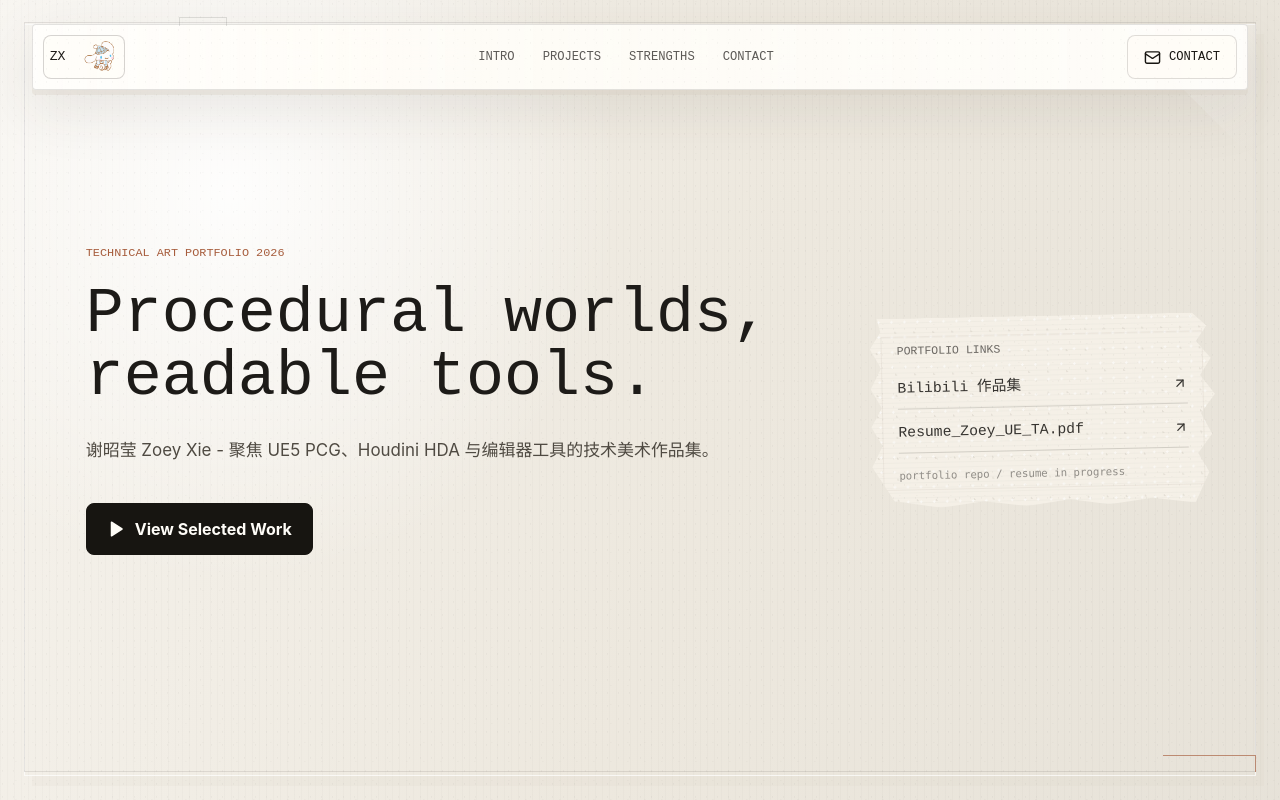
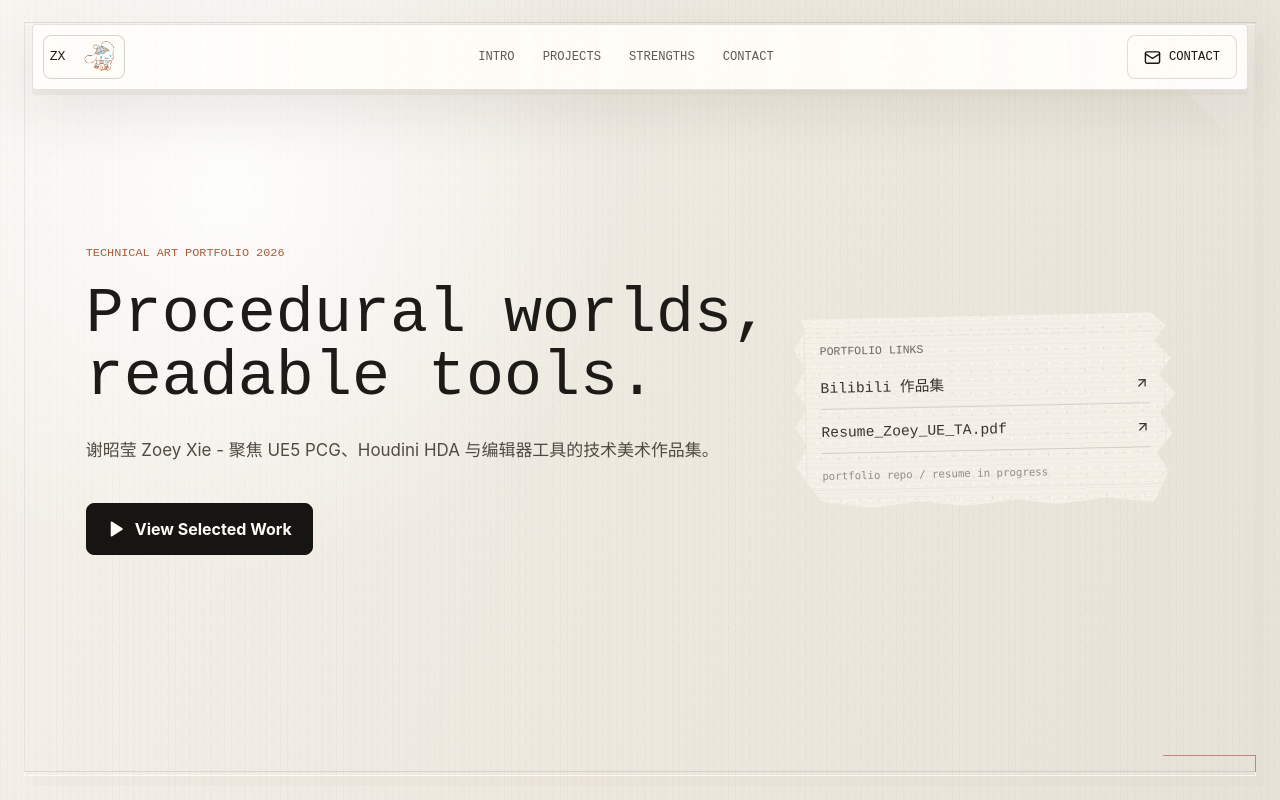
Before and after one commit to zoey-billd/Portfolio, a React (Vite) app: page / in a window 1280 px wide. Shown: the top 800 px of the page. Built offline with nearby package versions, Linux system fonts and the light colour scheme; a web font is replaced by a local one.

Commit message:
Refine fixed navigation and paper card

```diff
--- a/src/App.jsx
+++ b/src/App.jsx
@@ -106,6 +106,7 @@ function App() {
     <ProjectArticlePage project={activeProject} />
   ) : (
     <main className="site-shell">
+      <NavBar />
       <Hero />
       <Intro />
       <Projects />
@@ -286,7 +287,6 @@ function Hero() {
         </div>
         <p className="scrap-note">portfolio repo / resume in progress</p>
       </aside>
-      <NavBar />
       <div className="hero-inner">
         <p className="eyebrow">Technical Art Portfolio 2026</p>
         <h1>
--- a/src/styles.css
+++ b/src/styles.css
@@ -36,6 +36,7 @@
 
 html {
   scroll-behavior: smooth;
+  scroll-padding-top: 96px;
   background: var(--paper);
 }
 
@@ -313,18 +314,6 @@ video {
   transform: translateX(-50%);
 }
 
-.nav-bar::before {
-  position: absolute;
-  top: -8px;
-  left: 12%;
-  width: 46px;
-  height: 8px;
-  border: 1px solid rgba(29, 27, 24, 0.12);
-  border-bottom: 0;
-  content: "";
-  pointer-events: none;
-}
-
 .brand-mark {
   display: inline-flex;
   width: 82px;
@@ -430,10 +419,10 @@ video {
 .hero-paper-scrap {
   position: absolute;
   top: 48%;
-  right: 4.5%;
+  right: 7.5%;
   z-index: 6;
   display: flex;
-  width: min(390px, 28vw);
+  width: min(440px, 31vw);
   height: clamp(190px, 20vh, 250px);
   flex-direction: column;
   padding: 24px 34px;
@@ -1386,13 +1375,6 @@ video {
     padding: 7px;
   }
 
-  .nav-bar::before {
-    top: -6px;
-    left: 18%;
-    width: 34px;
-    height: 6px;
-  }
-
   .brand-mark {
     width: 70px;
     height: 38px;
```
